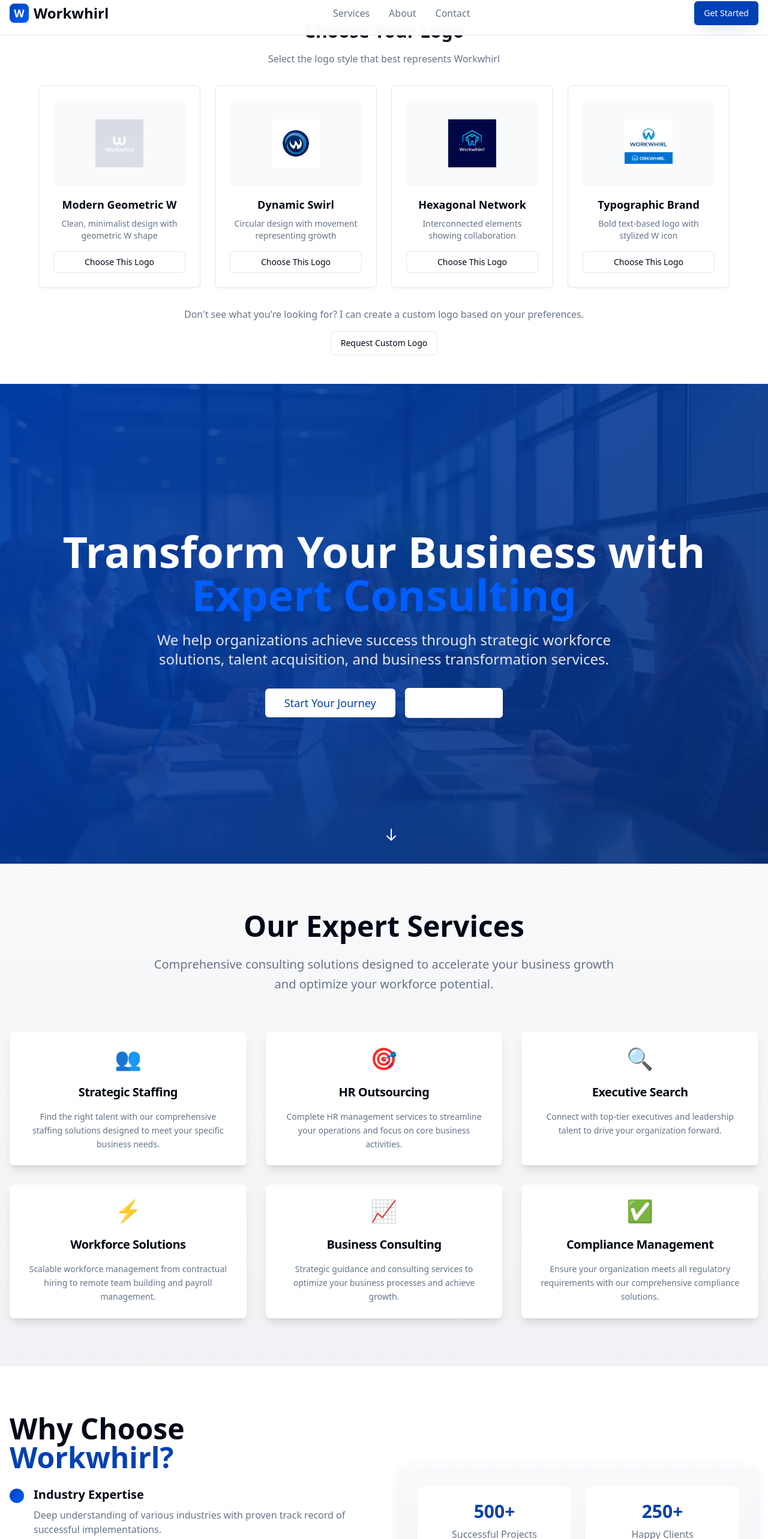
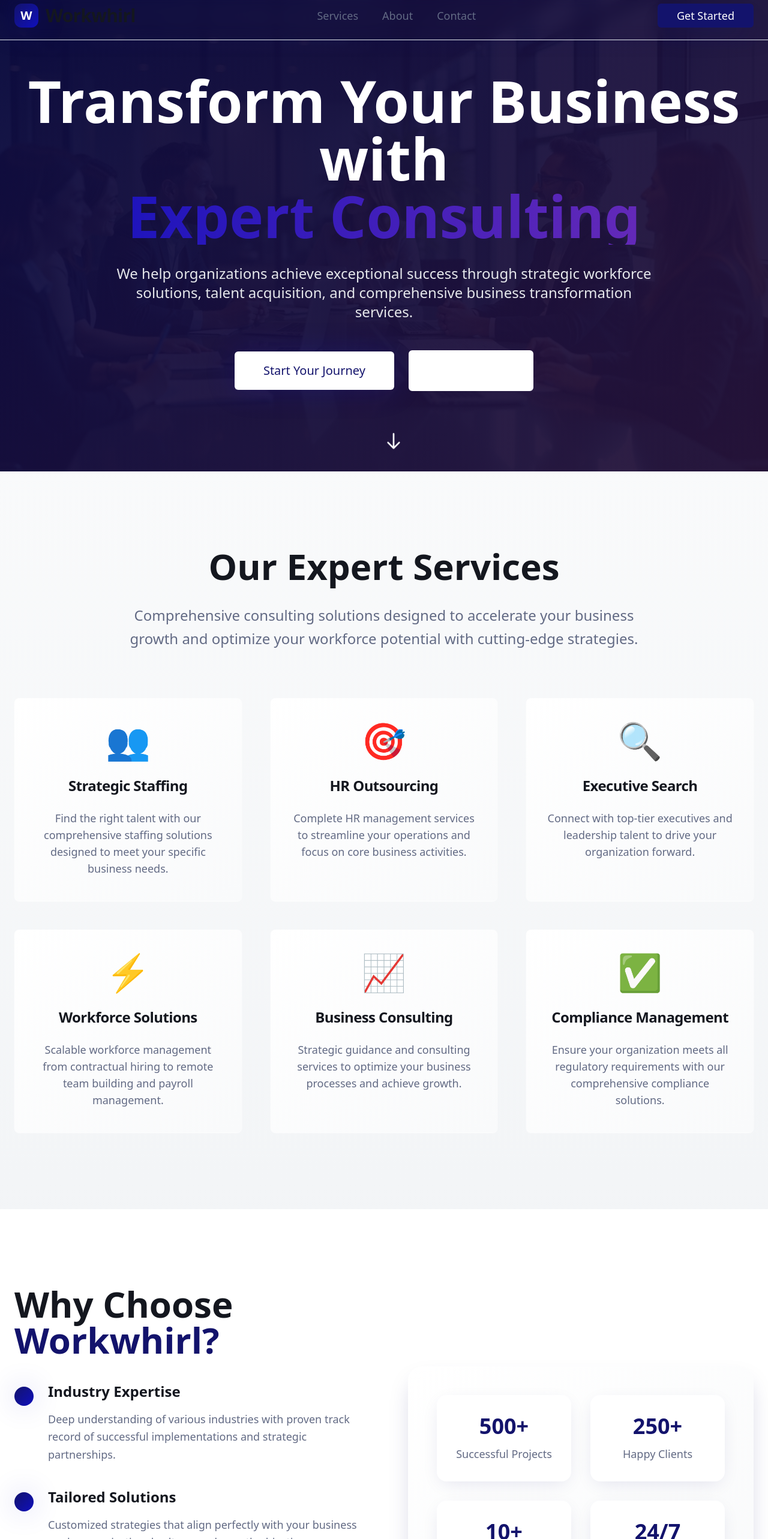
Before and after one commit to sksunilkumar820-byte/web-whisperer-studio-83, a React (Vite) app: page / in a window 1280 px wide. Shown: the part 14-2580 px from the top of the page at 60% size. Built offline with nearby package versions, Linux system fonts and the light colour scheme.

Commit message:
Add design improvements
The user wants to improve the website's design with better layouts, animations, and modern UI components. This will be done once the backend is set up.

```diff
--- a/src/components/About.tsx
+++ b/src/components/About.tsx
@@ -2,70 +2,70 @@ import { Button } from "@/components/ui/button";
 
 const About = () => {
   return (
-    <section id="about" className="py-20 bg-background">
-      <div className="container mx-auto px-4">
-        <div className="grid grid-cols-1 lg:grid-cols-2 gap-12 items-center">
-          <div>
-            <h2 className="text-4xl md:text-5xl font-bold mb-6 text-foreground">
+    <section id="about" className="py-32 bg-background">
+      <div className="container mx-auto px-6">
+        <div className="grid grid-cols-1 lg:grid-cols-2 gap-20 items-center">
+          <div className="animate-slide-up">
+            <h2 className="text-5xl md:text-6xl font-bold mb-10 text-foreground">
               Why Choose
               <span className="text-primary block">Workwhirl?</span>
             </h2>
 
-            <div className="space-y-6 mb-8">
-              <div className="flex items-start space-x-4">
-                <div className="w-6 h-6 gradient-primary rounded-full flex-shrink-0 mt-1"></div>
+            <div className="space-y-10 mb-12">
+              <div className="flex items-start space-x-6">
+                <div className="w-8 h-8 gradient-primary rounded-full flex-shrink-0 mt-2 shadow-glow"></div>
                 <div>
-                  <h3 className="text-xl font-semibold mb-2">Industry Expertise</h3>
-                  <p className="text-muted-foreground">
-                    Deep understanding of various industries with proven track record of successful implementations.
+                  <h3 className="text-2xl font-semibold mb-4">Industry Expertise</h3>
+                  <p className="text-muted-foreground text-lg leading-relaxed">
+                    Deep understanding of various industries with proven track record of successful implementations and strategic partnerships.
                   </p>
                 </div>
               </div>
 
-              <div className="flex items-start space-x-4">
-                <div className="w-6 h-6 gradient-primary rounded-full flex-shrink-0 mt-1"></div>
+              <div className="flex items-start space-x-6">
+                <div className="w-8 h-8 gradient-primary rounded-full flex-shrink-0 mt-2 shadow-glow"></div>
                 <div>
-                  <h3 className="text-xl font-semibold mb-2">Tailored Solutions</h3>
-                  <p className="text-muted-foreground">
-                    Customized strategies that align perfectly with your business goals and organizational culture.
+                  <h3 className="text-2xl font-semibold mb-4">Tailored Solutions</h3>
+                  <p className="text-muted-foreground text-lg leading-relaxed">
+                    Customized strategies that align perfectly with your business goals, organizational culture, and growth objectives.
                   </p>
                 </div>
               </div>
 
-              <div className="flex items-start space-x-4">
-                <div className="w-6 h-6 gradient-primary rounded-full flex-shrink-0 mt-1"></div>
+              <div className="flex items-start space-x-6">
+                <div className="w-8 h-8 gradient-primary rounded-full flex-shrink-0 mt-2 shadow-glow"></div>
                 <div>
-                  <h3 className="text-xl font-semibold mb-2">Proven Results</h3>
-                  <p className="text-muted-foreground">
-                    Consistent delivery of measurable outcomes that drive business growth and success.
+                  <h3 className="text-2xl font-semibold mb-4">Proven Results</h3>
+                  <p className="text-muted-foreground text-lg leading-relaxed">
+                    Consistent delivery of measurable outcomes that drive sustainable business growth and operational excellence.
                   </p>
                 </div>
               </div>
             </div>
 
-            <Button size="lg" className="shadow-elegant">
+            <Button size="lg" className="shadow-elegant hover:shadow-hover text-xl px-10 py-6 transition-smooth">
               Learn About Our Process
             </Button>
           </div>
 
-          <div className="relative">
-            <div className="gradient-subtle rounded-2xl p-8 shadow-card">
-              <div className="grid grid-cols-2 gap-6 text-center">
-                <div className="p-6 bg-white rounded-xl shadow-sm">
-                  <div className="text-3xl font-bold text-primary mb-2">500+</div>
-                  <div className="text-muted-foreground">Successful Projects</div>
+          <div className="relative animate-scale-in">
+            <div className="gradient-card rounded-3xl p-12 shadow-elegant">
+              <div className="grid grid-cols-2 gap-8 text-center">
+                <div className="p-8 bg-white rounded-2xl shadow-card hover:shadow-hover transition-smooth">
+                  <div className="text-4xl font-bold text-primary mb-3">500+</div>
+                  <div className="text-muted-foreground text-lg">Successful Projects</div>
                 </div>
-                <div className="p-6 bg-white rounded-xl shadow-sm">
-                  <div className="text-3xl font-bold text-primary mb-2">250+</div>
-                  <div className="text-muted-foreground">Happy Clients</div>
+                <div className="p-8 bg-white rounded-2xl shadow-card hover:shadow-hover transition-smooth">
+                  <div className="text-4xl font-bold text-primary mb-3">250+</div>
+                  <div className="text-muted-foreground text-lg">Happy Clients</div>
                 </div>
-                <div className="p-6 bg-white rounded-xl shadow-sm">
-                  <div className="text-3xl font-bold text-primary mb-2">10+</div>
-                  <div className="text-muted-foreground">Years Experience</div>
+                <div className="p-8 bg-white rounded-2xl shadow-card hover:shadow-hover transition-smooth">
+                  <div className="text-4xl font-bold text-primary mb-3">10+</div>
+                  <div className="text-muted-foreground text-lg">Years Experience</div>
                 </div>
-                <div className="p-6 bg-white rounded-xl shadow-sm">
-                  <div className="text-3xl font-bold text-primary mb-2">24/7</div>
-                  <div className="text-muted-foreground">Support Available</div>
+                <div className="p-8 bg-white rounded-2xl shadow-card hover:shadow-hover transition-smooth">
+                  <div className="text-4xl font-bold text-primary mb-3">24/7</div>
+                  <div className="text-muted-foreground text-lg">Support Available</div>
                 </div>
               </div>
             </div>
--- a/src/components/Header.tsx
+++ b/src/components/Header.tsx
@@ -2,28 +2,31 @@ import { Button } from "@/components/ui/button";
 
 const Header = () => {
   return (
-    <header className="fixed top-0 left-0 right-0 z-50 bg-background/95 backdrop-blur-sm border-b transition-smooth">
-      <div className="container mx-auto px-4 py-4 flex items-center justify-between">
-        <div className="flex items-center space-x-2">
-          <div className="w-8 h-8 gradient-primary rounded-lg flex items-center justify-center">
-            <span className="text-primary-foreground font-bold text-lg">W</span>
+    <header className="fixed top-0 left-0 right-0 z-50 bg-background/98 backdrop-blur-md border-b shadow-card transition-smooth">
+      <div className="container mx-auto px-6 py-5 flex items-center justify-between">
+        <div className="flex items-center space-x-3">
+          <div className="w-10 h-10 gradient-primary rounded-xl flex items-center justify-center shadow-glow">
+            <span className="text-primary-foreground font-bold text-xl">W</span>
           </div>
-          <span className="text-2xl font-bold text-foreground">Workwhirl</span>
+          <span className="text-3xl font-bold text-foreground tracking-tight">Workwhirl</span>
         </div>
 
-        <nav className="hidden md:flex items-center space-x-8">
-          <a href="#services" className="text-muted-foreground hover:text-primary transition-smooth">
+        <nav className="hidden lg:flex items-center space-x-10">
+          <a href="#services" className="text-muted-foreground hover:text-primary transition-smooth font-medium text-lg relative group">
             Services
+            <span className="absolute bottom-0 left-0 w-full h-0.5 bg-primary transform scale-x-0 transition-transform group-hover:scale-x-100"></span>
           </a>
-          <a href="#about" className="text-muted-foreground hover:text-primary transition-smooth">
+          <a href="#about" className="text-muted-foreground hover:text-primary transition-smooth font-medium text-lg relative group">
             About
+            <span className="absolute bottom-0 left-0 w-full h-0.5 bg-primary transform scale-x-0 transition-transform group-hover:scale-x-100"></span>
           </a>
-          <a href="#contact" className="text-muted-foreground hover:text-primary transition-smooth">
+          <a href="#contact" className="text-muted-foreground hover:text-primary transition-smooth font-medium text-lg relative group">
             Contact
+            <span className="absolute bottom-0 left-0 w-full h-0.5 bg-primary transform scale-x-0 transition-transform group-hover:scale-x-100"></span>
           </a>
         </nav>
 
-        <Button variant="default" className="shadow-elegant">
+        <Button variant="default" className="shadow-elegant hover:shadow-hover text-lg px-8 py-3 transition-smooth">
           Get Started
         </Button>
       </div>
--- a/src/components/Hero.tsx
+++ b/src/components/Hero.tsx
@@ -11,41 +11,43 @@ const Hero = () => {
           alt="Professional consulting team collaboration"
           className="w-full h-full object-cover"
         />
-        <div className="absolute inset-0 gradient-hero opacity-90"></div>
+        <div className="absolute inset-0 gradient-hero opacity-95"></div>
       </div>
 
       {/* Content */}
-      <div className="relative z-10 container mx-auto px-4 text-center text-white">
-        <h1 className="text-5xl md:text-7xl font-bold mb-6 leading-tight">
+      <div className="relative z-10 container mx-auto px-6 text-center text-white">
+        <div className="animate-fade-in">
+          <h1 className="text-6xl md:text-8xl font-bold mb-8 leading-tight">
             Transform Your Business with
-          <span className="block text-primary-glow">Expert Consulting</span>
+            <span className="block text-primary-glow bg-gradient-to-r from-primary-glow to-accent bg-clip-text text-transparent">Expert Consulting</span>
           </h1>
 
-        <p className="text-xl md:text-2xl mb-8 max-w-3xl mx-auto text-gray-200 leading-relaxed">
-          We help organizations achieve success through strategic workforce solutions,
-          talent acquisition, and business transformation services.
+          <p className="text-xl md:text-2xl mb-12 max-w-4xl mx-auto text-gray-200 leading-relaxed font-light">
+            We help organizations achieve exceptional success through strategic workforce solutions,
+            talent acquisition, and comprehensive business transformation services.
           </p>
 
-        <div className="flex flex-col sm:flex-row items-center justify-center gap-4">
+          <div className="flex flex-col sm:flex-row items-center justify-center gap-6">
             <Button
               size="lg"
-            className="bg-white text-primary hover:bg-gray-100 shadow-glow text-lg px-8 py-6"
+              className="bg-white text-primary hover:bg-gray-100 shadow-glow text-xl px-12 py-8 transition-smooth hover:scale-105"
             >
               Start Your Journey
             </Button>
             <Button
               size="lg"
               variant="outline"
-            className="border-white text-white hover:bg-white hover:text-primary text-lg px-8 py-6"
+              className="border-2 border-white text-white hover:bg-white hover:text-primary text-xl px-12 py-8 transition-smooth hover:scale-105"
             >
               Learn More
             </Button>
           </div>
         </div>
+      </div>
 
       {/* Scroll Indicator */}
       <div className="absolute bottom-8 left-1/2 transform -translate-x-1/2 text-white animate-bounce">
-        <svg className="w-6 h-6" fill="none" stroke="currentColor" viewBox="0 0 24 24">
+        <svg className="w-8 h-8" fill="none" stroke="currentColor" viewBox="0 0 24 24">
           <path strokeLinecap="round" strokeLinejoin="round" strokeWidth={2} d="M19 14l-7 7m0 0l-7-7m7 7V3" />
         </svg>
       </div>
--- a/src/components/LogoOptions.tsx
+++ /dev/null
@@ -1,78 +0,0 @@
-import { Card, CardContent } from "@/components/ui/card";
-import { Button } from "@/components/ui/button";
-import logo1 from "@/assets/logo-option-1.png";
-import logo2 from "@/assets/logo-option-2.png";
-import logo3 from "@/assets/logo-option-3.png";
-import logo4 from "@/assets/logo-option-4.png";
-
-const LogoOptions = () => {
-  const logos = [
-    {
-      id: 1,
-      src: logo1,
-      title: "Modern Geometric W",
-      description: "Clean, minimalist design with geometric W shape"
-    },
-    {
-      id: 2,
-      src: logo2,
-      title: "Dynamic Swirl",
-      description: "Circular design with movement representing growth"
-    },
-    {
-      id: 3,
-      src: logo3,
-      title: "Hexagonal Network",
-      description: "Interconnected elements showing collaboration"
-    },
-    {
-      id: 4,
-      src: logo4,
-      title: "Typographic Brand",
-      description: "Bold text-based logo with stylized W icon"
-    }
-  ];
-
-  return (
-    <section className="py-12 bg-background">
-      <div className="container mx-auto px-4">
-        <div className="text-center mb-8">
-          <h2 className="text-3xl font-bold mb-4">Choose Your Logo</h2>
-          <p className="text-muted-foreground">Select the logo style that best represents Workwhirl</p>
-        </div>
-
-        <div className="grid grid-cols-1 md:grid-cols-2 lg:grid-cols-4 gap-6 max-w-6xl mx-auto">
-          {logos.map((logo) => (
-            <Card key={logo.id} className="group hover:shadow-card transition-smooth cursor-pointer">
-              <CardContent className="p-6 text-center">
-                <div className="bg-gray-50 rounded-lg p-8 mb-4 group-hover:bg-gray-100 transition-smooth">
-                  <img
-                    src={logo.src}
-                    alt={logo.title}
-                    className="w-20 h-20 mx-auto object-contain"
-                  />
-                </div>
-                <h3 className="font-semibold text-lg mb-2">{logo.title}</h3>
-                <p className="text-sm text-muted-foreground mb-4">{logo.description}</p>
-                <Button variant="outline" size="sm" className="w-full">
-                  Choose This Logo
-                </Button>
-              </CardContent>
-            </Card>
-          ))}
-        </div>
-
-        <div className="text-center mt-8">
-          <p className="text-muted-foreground mb-4">
-            Don't see what you're looking for? I can create a custom logo based on your preferences.
-          </p>
-          <Button variant="outline">
-            Request Custom Logo
-          </Button>
-        </div>
-      </div>
-    </section>
-  );
-};
-
-export default LogoOptions;
--- a/src/components/Services.tsx
+++ b/src/components/Services.tsx
@@ -35,34 +35,35 @@ const services = [
 
 const Services = () => {
   return (
-    <section id="services" className="py-20 gradient-subtle">
-      <div className="container mx-auto px-4">
-        <div className="text-center mb-16">
-          <h2 className="text-4xl md:text-5xl font-bold mb-6 text-foreground">
+    <section id="services" className="py-32 gradient-subtle">
+      <div className="container mx-auto px-6">
+        <div className="text-center mb-20 animate-slide-up">
+          <h2 className="text-5xl md:text-6xl font-bold mb-8 text-foreground">
             Our Expert Services
           </h2>
-          <p className="text-xl text-muted-foreground max-w-3xl mx-auto leading-relaxed">
+          <p className="text-2xl text-muted-foreground max-w-4xl mx-auto leading-relaxed font-light">
             Comprehensive consulting solutions designed to accelerate your business growth
-            and optimize your workforce potential.
+            and optimize your workforce potential with cutting-edge strategies.
           </p>
         </div>
 
-        <div className="grid grid-cols-1 md:grid-cols-2 lg:grid-cols-3 gap-8">
+        <div className="grid grid-cols-1 md:grid-cols-2 lg:grid-cols-3 gap-12">
           {services.map((service, index) => (
             <Card
               key={index}
-              className="group hover:shadow-card transition-smooth cursor-pointer border-0 shadow-lg hover:-translate-y-2"
+              className="group gradient-card border-0 shadow-card hover:shadow-hover transition-smooth cursor-pointer hover:-translate-y-4 animate-scale-in"
+              style={{ animationDelay: `${index * 0.1}s` }}
             >
-              <CardHeader className="text-center pb-4">
-                <div className="text-4xl mb-4 group-hover:scale-110 transition-smooth">
+              <CardHeader className="text-center pb-6 pt-10">
+                <div className="text-6xl mb-6 group-hover:scale-125 transition-smooth duration-500">
                   {service.icon}
                 </div>
-                <CardTitle className="text-xl font-bold text-foreground group-hover:text-primary transition-smooth">
+                <CardTitle className="text-2xl font-bold text-foreground group-hover:text-primary transition-smooth mb-4">
                   {service.title}
                 </CardTitle>
               </CardHeader>
-              <CardContent>
-                <CardDescription className="text-muted-foreground leading-relaxed text-center">
+              <CardContent className="px-8 pb-10">
+                <CardDescription className="text-muted-foreground leading-relaxed text-center text-lg">
                   {service.description}
                 </CardDescription>
               </CardContent>
--- a/src/index.css
+++ b/src/index.css
@@ -7,7 +7,7 @@
 @layer base {
   :root {
     --background: 0 0% 100%;
-    --foreground: 222.2 84% 4.9%;
+    --foreground: 225 20% 10%;
 
     --card: 0 0% 100%;
     --card-foreground: 222.2 84% 4.9%;
@@ -15,41 +15,45 @@
     --popover: 0 0% 100%;
     --popover-foreground: 222.2 84% 4.9%;
 
-    /* Professional blue-based primary */
-    --primary: 218 100% 35%;
+    /* Professional gradient primary */
+    --primary: 240 70% 25%;
     --primary-foreground: 0 0% 100%;
-    --primary-glow: 218 100% 50%;
+    --primary-glow: 240 85% 40%;
+    --primary-light: 240 60% 90%;
 
     /* Sophisticated secondary */
-    --secondary: 220 15% 95%;
-    --secondary-foreground: 222.2 47.4% 11.2%;
+    --secondary: 210 20% 98%;
+    --secondary-foreground: 225 20% 15%;
 
-    --muted: 220 15% 95%;
-    --muted-foreground: 215.4 16.3% 46.9%;
+    --muted: 210 20% 96%;
+    --muted-foreground: 225 15% 45%;
 
     /* Professional accent */
-    --accent: 218 100% 35%;
+    --accent: 270 60% 45%;
     --accent-foreground: 0 0% 100%;
 
     --destructive: 0 84.2% 60.2%;
     --destructive-foreground: 210 40% 98%;
 
-    --border: 220 13% 91%;
-    --input: 220 13% 91%;
-    --ring: 218 100% 35%;
+    --border: 210 20% 90%;
+    --input: 210 20% 92%;
+    --ring: 240 70% 25%;
 
     /* Professional gradients */
-    --gradient-primary: linear-gradient(135deg, hsl(218 100% 35%) 0%, hsl(218 100% 50%) 100%);
-    --gradient-hero: linear-gradient(135deg, hsl(218 100% 35%) 0%, hsl(220 85% 25%) 100%);
-    --gradient-subtle: linear-gradient(180deg, hsl(220 15% 98%) 0%, hsl(220 15% 95%) 100%);
+    --gradient-primary: linear-gradient(135deg, hsl(240 70% 25%) 0%, hsl(240 85% 40%) 100%);
+    --gradient-hero: linear-gradient(135deg, hsl(240 70% 15%) 0%, hsl(270 50% 15%) 100%);
+    --gradient-subtle: linear-gradient(180deg, hsl(210 20% 98%) 0%, hsl(210 20% 96%) 100%);
+    --gradient-card: linear-gradient(145deg, hsl(0 0% 100%) 0%, hsl(210 20% 98%) 100%);
 
     /* Professional shadows */
-    --shadow-elegant: 0 10px 30px -10px hsl(218 100% 35% / 0.2);
-    --shadow-glow: 0 0 40px hsl(218 100% 50% / 0.15);
-    --shadow-card: 0 4px 20px -2px hsl(218 100% 35% / 0.1);
+    --shadow-elegant: 0 20px 40px -12px hsl(240 70% 25% / 0.25);
+    --shadow-glow: 0 0 50px hsl(240 85% 40% / 0.2);
+    --shadow-card: 0 8px 32px -8px hsl(240 70% 25% / 0.12);
+    --shadow-hover: 0 12px 48px -12px hsl(240 70% 25% / 0.18);
 
     /* Smooth transitions */
-    --transition-smooth: all 0.3s cubic-bezier(0.4, 0, 0.2, 1);
+    --transition-smooth: all 0.4s cubic-bezier(0.4, 0, 0.2, 1);
+    --transition-quick: all 0.2s cubic-bezier(0.4, 0, 0.2, 1);
 
     --radius: 0.5rem;
 
@@ -136,6 +140,10 @@
     background: var(--gradient-subtle);
   }
 
+  .gradient-card {
+    background: var(--gradient-card);
+  }
+
   .shadow-elegant {
     box-shadow: var(--shadow-elegant);
   }
@@ -148,7 +156,15 @@
     box-shadow: var(--shadow-card);
   }
 
+  .shadow-hover {
+    box-shadow: var(--shadow-hover);
+  }
+
   .transition-smooth {
     transition: var(--transition-smooth);
   }
+
+  .transition-quick {
+    transition: var(--transition-quick);
+  }
 }
--- a/src/pages/Index.tsx
+++ b/src/pages/Index.tsx
@@ -4,13 +4,11 @@ import Services from "@/components/Services";
 import About from "@/components/About";
 import Contact from "@/components/Contact";
 import Footer from "@/components/Footer";
-import LogoOptions from "@/components/LogoOptions";
 
 const Index = () => {
   return (
     <div className="min-h-screen">
       <Header />
-      <LogoOptions />
       <Hero />
       <Services />
       <About />
--- a/tailwind.config.ts
+++ b/tailwind.config.ts
@@ -85,11 +85,44 @@ export default {
 					to: {
 						height: '0'
 					}
+				},
+				'fade-in': {
+					'0%': {
+						opacity: '0',
+						transform: 'translateY(20px)'
+					},
+					'100%': {
+						opacity: '1',
+						transform: 'translateY(0)'
+					}
+				},
+				'slide-up': {
+					'0%': {
+						opacity: '0',
+						transform: 'translateY(40px)'
+					},
+					'100%': {
+						opacity: '1',
+						transform: 'translateY(0)'
+					}
+				},
+				'scale-in': {
+					'0%': {
+						opacity: '0',
+						transform: 'scale(0.95)'
+					},
+					'100%': {
+						opacity: '1',
+						transform: 'scale(1)'
+					}
 				}
 			},
 			animation: {
 				'accordion-down': 'accordion-down 0.2s ease-out',
-				'accordion-up': 'accordion-up 0.2s ease-out'
+				'accordion-up': 'accordion-up 0.2s ease-out',
+				'fade-in': 'fade-in 0.6s ease-out',
+				'slide-up': 'slide-up 0.7s ease-out',
+				'scale-in': 'scale-in 0.5s ease-out'
 			}
 		}
 	},
```
Also changed, not shown: src/components/Contact.tsx (+45 -45 lines). Lines whose indentation alone changed are shown as unchanged.
